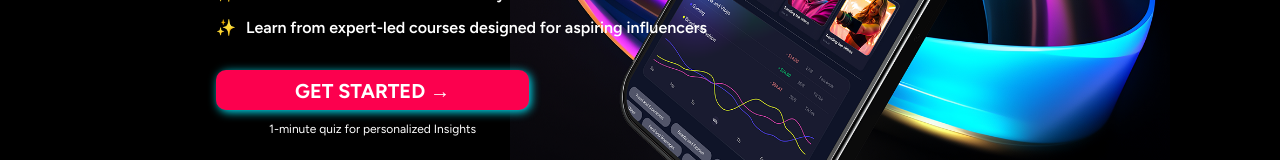
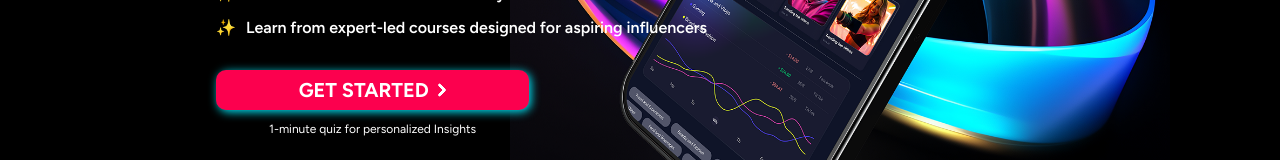
Before and after one commit to abirdox/netzet, a Next.js app: page / in a window 1280 px wide. Shown: the part 506-666 px from the top of the page. Built offline with nearby package versions, Linux system fonts and the light colour scheme.

Commit message:
button icon

```diff
--- a/src/app/output.css
+++ b/src/app/output.css
@@ -658,6 +658,10 @@ video {
   display: flex;
 }
 
+.inline-flex {
+  display: inline-flex;
+}
+
 .hidden {
   display: none;
 }
--- a/src/components/button.tsx
+++ b/src/components/button.tsx
@@ -10,10 +10,13 @@ const NetzetButton = (props: NetzetButtonProps) => {
     return (
         <>
             <a href="#"
-                className="block text-white bg-primary px-auto py-1.5 rounded-[10px] text-[20px] h-[40px] font-bold glow-button"
+                className="flex items-center justify-center text-white bg-primary px-auto py-1.5 rounded-[10px] text-[20px] h-[40px] font-bold glow-button"
+            >
+                {title} &nbsp;
+                <svg width="8" height="14" viewBox="0 0 8 14" fill="none" xmlns="http://www.w3.org/2000/svg">
+                    <path d="M7.19238 6.26465C7.60266 6.67918 7.60225 7.33287 7.19141 7.74707L2.29102 12.6875C1.87768 13.1039 1.22189 13.104 0.808594 12.6875C0.607462 12.4847 0.50002 12.2157 0.5 11.9512L0.5 11.7451L0.538086 11.707C0.551454 11.6485 0.568204 11.5907 0.591797 11.5352C0.644656 11.4108 0.722378 11.2983 0.819336 11.2041L4.97949 7L0.818359 2.7959L0.819336 2.79492C0.408805 2.3804 0.4084 1.72679 0.819336 1.3125C1.23271 0.895833 1.88939 0.895784 2.30273 1.3125L2.30273 1.31348L7.19238 6.26465Z" fill="white" stroke="white" />
+                </svg>
 
-            >
-                {title}
             </a>
             {info && <p className="text-[12px] text-white mt-[10px]">{info}</p>}
         </>
--- a/src/features/quiz-buton/quiz-button.feature.tsx
+++ b/src/features/quiz-buton/quiz-button.feature.tsx
@@ -4,7 +4,7 @@ const QuizButton = () => {
 
     return (
         <div className="block text-center xl:w-[313px] w-full py-[30px]">
-            <NetzetButton title="GET STARTED →" info="1-minute quiz for personalized Insights" />
+            <NetzetButton title="GET STARTED" info="1-minute quiz for personalized Insights" />
         </div>
     )
 }
```
